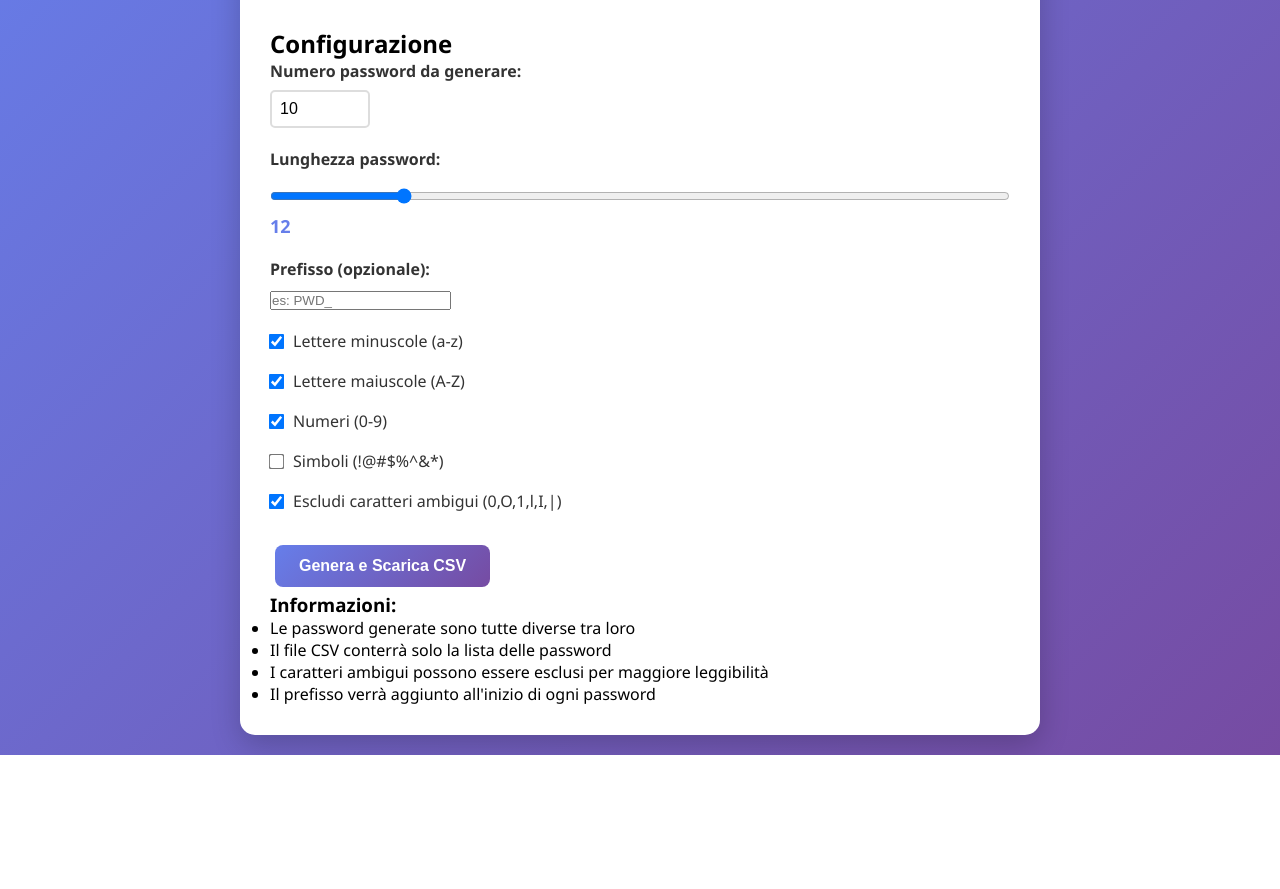
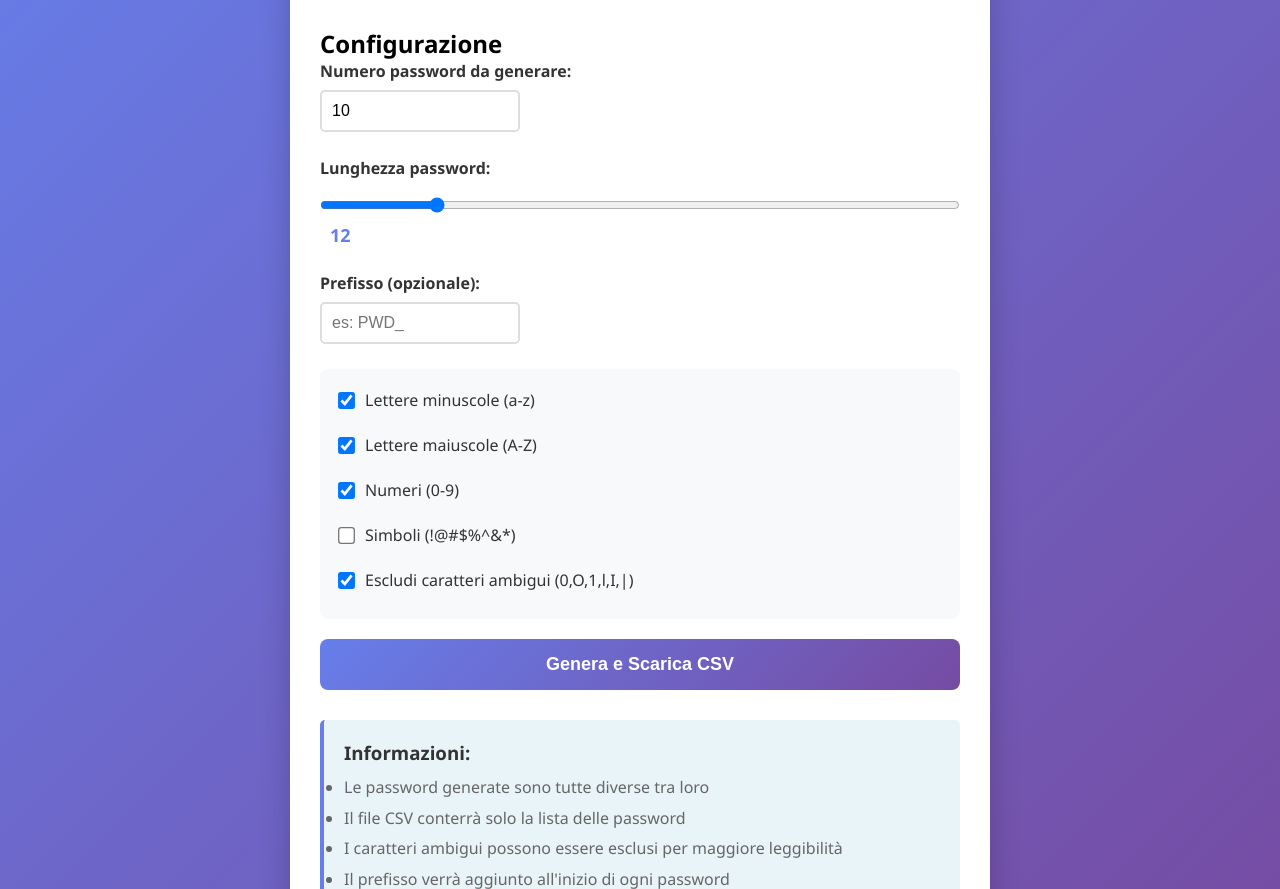
Before and after one commit to bakukko/webapp-portfolio, a website: page apps/password-generator/public/index.html in a window 1280 px wide. Shown: the part 170-1059 px from the top of the page. Before the commit the page ends 925 px from the top, so only its background shows below. Drawn offline with Linux system fonts and the light colour scheme.

Commit message:
Update style.css

```diff
--- a/apps/password-generator/public/style.css
+++ b/apps/password-generator/public/style.css
@@ -12,7 +12,7 @@ body {
 }
 
 .container {
-    max-width: 800px;
+    max-width: 700px;
     margin: 0 auto;
     background: white;
     border-radius: 15px;
@@ -32,12 +32,12 @@ header h1 {
     margin-bottom: 10px;
 }
 
-.generator-section, .results-section {
+.generator-section {
     padding: 30px;
 }
 
 .form-group {
-    margin-bottom: 20px;
+    margin-bottom: 25px;
 }
 
 label {
@@ -52,24 +52,34 @@ input[type="range"] {
     margin: 10px 0;
 }
 
-input[type="number"] {
-    width: 100px;
-    padding: 8px;
+input[type="number"], input[type="text"] {
+    width: 200px;
+    padding: 10px;
     border: 2px solid #ddd;
     border-radius: 5px;
     font-size: 16px;
+    transition: border-color 0.3s;
+}
+
+input[type="number"]:focus, input[type="text"]:focus {
+    outline: none;
+    border-color: #667eea;
 }
 
 #lengthValue {
     font-weight: bold;
     color: #667eea;
     font-size: 18px;
+    margin-left: 10px;
 }
 
 .checkbox-group {
     display: grid;
-    gap: 10px;
+    gap: 15px;
     margin: 20px 0;
+    padding: 20px;
+    background: #f8f9fa;
+    border-radius: 8px;
 }
 
 .checkbox-group label {
@@ -77,84 +87,69 @@ input[type="number"] {
     align-items: center;
     font-weight: normal;
     cursor: pointer;
+    transition: color 0.3s;
+}
+
+.checkbox-group label:hover {
+    color: #667eea;
 }
 
 .checkbox-group input[type="checkbox"] {
-    margin-right: 10px;
-    transform: scale(1.2);
-}
-
-.btn-primary, .btn-secondary, .btn-tertiary {
-    padding: 12px 24px;
-    border: none;
-    border-radius: 8px;
-    font-size: 16px;
-    font-weight: 600;
+    margin-right: 12px;
+    transform: scale(1.3);
     cursor: pointer;
-    transition: all 0.3s ease;
-    margin: 5px;
 }
 
 .btn-primary {
     background: linear-gradient(135deg, #667eea 0%, #764ba2 100%);
     color: white;
+    padding: 15px 30px;
+    border: none;
+    border-radius: 8px;
+    font-size: 18px;
+    font-weight: 600;
+    cursor: pointer;
+    transition: all 0.3s ease;
+    width: 100%;
 }
 
-.btn-secondary {
-    background: #28a745;
-    color: white;
+.btn-primary:hover {
+    transform: translateY(-2px);
+    box-shadow: 0 8px 25px rgba(102, 126, 234, 0.4);
 }
 
-.btn-tertiary {
-    background: #dc3545;
-    color: white;
+.btn-primary:active {
+    transform: translateY(0);
 }
 
-.btn-primary:hover, .btn-secondary:hover, .btn-tertiary:hover {
-    transform: translateY(-2px);
-    box-shadow: 0 5px 15px rgba(0,0,0,0.2);
+.info-box {
+    margin-top: 30px;
+    padding: 20px;
+    background: #e8f4f8;
+    border-left: 4px solid #667eea;
+    border-radius: 5px;
 }
 
-.password-item {
-    background: #f8f9fa;
-    border: 1px solid #dee2e6;
-    border-radius: 8px;
-    padding: 15px;
-    margin: 10px 0;
-    display: flex;
-    justify-content: space-between;
-    align-items: center;
+.info-box h3 {
+    color: #333;
+    margin-bottom: 10px;
 }
 
-.password-text {
-    font-family: 'Courier New', monospace;
-    font-size: 14px;
-    color: #495057;
-    word-break: break-all;
-    flex: 1;
-    margin-right: 10px;
+.info-box ul {
+    color: #666;
+    line-height: 1.6;
 }
 
-.copy-btn {
-    background: #007bff;
-    color: white;
-    border: none;
-    padding: 5px 10px;
-    border-radius: 4px;
-    cursor: pointer;
-    font-size: 12px;
+.info-box li {
+    margin-bottom: 5px;
 }
 
-.copy-btn:hover {
-    background: #0056b3;
+@media (max-width: 768px) {
+    .container {
+        margin: 10px;
+    }
+
+    input[type="number"], input[type="text"] {
+        width: 100%;
+    }
 }
-
-.actions {
-    text-align: center;
-    margin-top: 20px;
-}
-
-.results-section h2 {
-    color: #333;
-    margin-bottom: 20px;
-}
```
